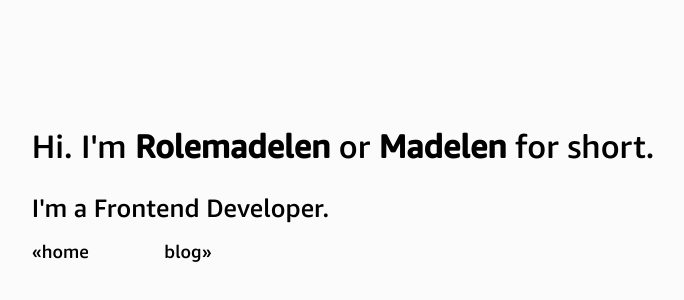
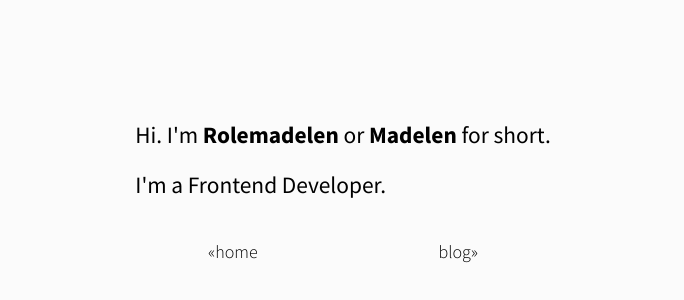
Before and after one commit to rolemadelen/blog-v1, a Next.js app: page /about in a window 1280 px wide. Shown: the part 212-512 px from the top of the page, without its empty margins (297-981 px from the left). Built offline with nearby package versions, Linux system fonts and the light colour scheme.

Commit message:
post ui
Signed-off-by: Jii Yoo <jiiyoo@pm.me>
Signed-off-by: Madelen Yoo <rolemadelen@pm.me>
Signed-off-by: Madelen Yoo <rolemadelen@tuta.io>

```diff
--- a/components/Post.js
+++ b/components/Post.js
@@ -22,7 +22,7 @@ const Post = ({ post, tags, title, subtitle, date, updated, children }) => {
 				<title>{title}</title>
 			</Head>
 			<HeaderContainer>{title}</HeaderContainer>
-			<div className={'flex'}>
+			<div className={'flex px-4'}>
 				<PageSecondTitle>{subtitle}</PageSecondTitle>
 				<Date
 					dateString={date}
--- a/components/custom-tw-components.js
+++ b/components/custom-tw-components.js
@@ -27,6 +27,7 @@ export const Header = tw.p`
 export const Article = tw.article`
     text-primary
     py-10
+    px-4
     border-b-[1px]
 `;
 
@@ -134,6 +135,7 @@ export const BaseContainer = tw.section`
     items-center
     justify-center
     h-screen
+    baseContainer
 `;
 
 //////////////////////////////////////////////////////
@@ -158,9 +160,11 @@ export const HeaderContainer = tw.header`
     font-['AmazonEmberDisplay']
     postHeader
     whitespace-nowrap
+    px-4
 `;
 
 export const BackButton = tw.button`
+    ml-4
     px-2
     sm:px-4
     mb-6
--- a/pages/about.js
+++ b/pages/about.js
@@ -1,4 +1,5 @@
 import Container from '@components/Container';
+import { BaseContainer } from '@components/custom-tw-components';
 import Footer from '@components/Footer';
 import utilStyles from '@styles/utils.module.scss';
 import Image from 'next/image';
@@ -7,11 +8,13 @@ import figure from '../public/images/aboutme.png';
 
 export default function About() {
 	return (
-		<div className={`${utilStyles.hero} ${utilStyles.about}`}>
-			<p className={`${utilStyles.h1}`}>
-				Hi. I&apos;m <b>Rolemadelen</b> or <b>Madelen</b> for short.
-			</p>
-			<p className={`${utilStyles.h2}`}>I&apos;m a Frontend Developer.</p>
+		<div className={'aboutContainer'}>
+			<div>
+				<p>
+					Hi. I&apos;m <b>Rolemadelen</b> or <b>Madelen</b> for short.
+				</p>
+				<p>I&apos;m a Frontend Developer.</p>
+			</div>
 			<div className={`${utilStyles.aboutMenu}`}>
 				<span>
 					<Link
--- a/styles/global.scss
+++ b/styles/global.scss
@@ -89,6 +89,25 @@ h5 {
 
 main {
     position: relative;
+}
+
+.aboutContainer {
+    width: 100%;
+    height: 100vh;
+    display: flex;
+    justify-content: center;
+    align-items: center;
+    flex-direction: column;
+
+    div:first-child {
+        font-size: 1.3rem;
+        padding: 0 1rem;
+    }
+
+    div:last-child {
+        margin-top: 1.5rem;
+        width: 15rem;
+    }
 }
 
 .home-header {
--- a/styles/utils.module.scss
+++ b/styles/utils.module.scss
@@ -39,7 +39,7 @@
     transform: translate(-50%, -50%);
     animation: loadAbout 1s forwards ease-out;
     z-index: 1000;
-    font-family: 'AmazonEmberDisplayMedium';
+    font-family: 'AmazonEmberDisplay';
 
     &Menu {
         display: flex;
```
